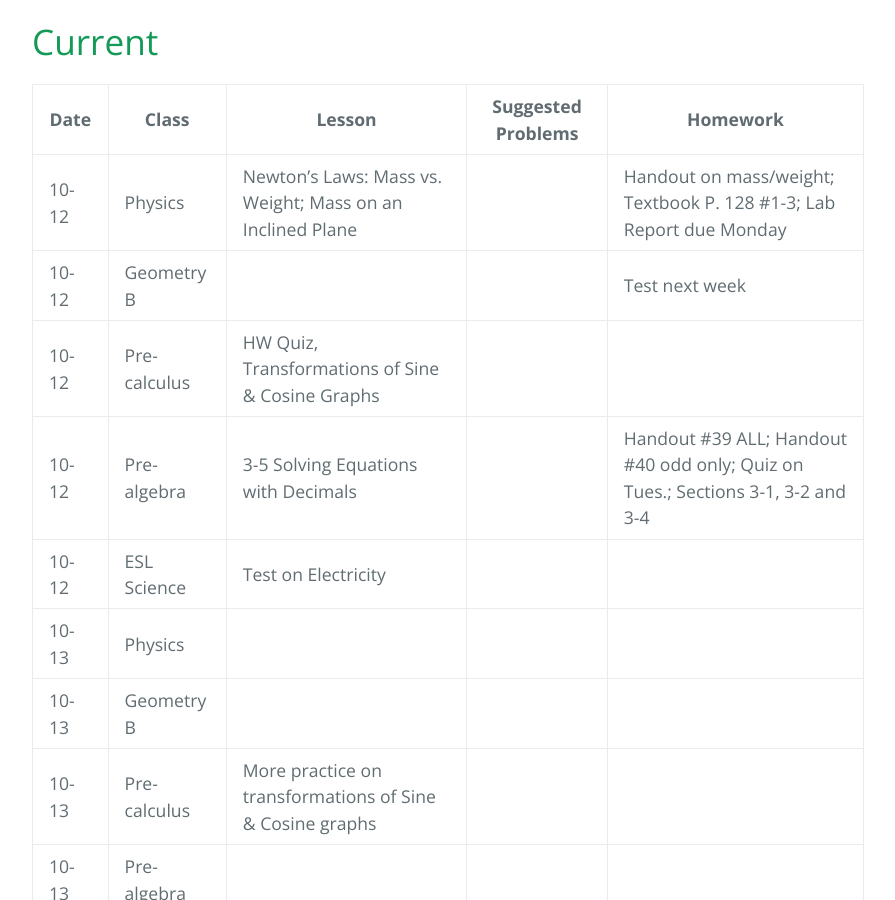
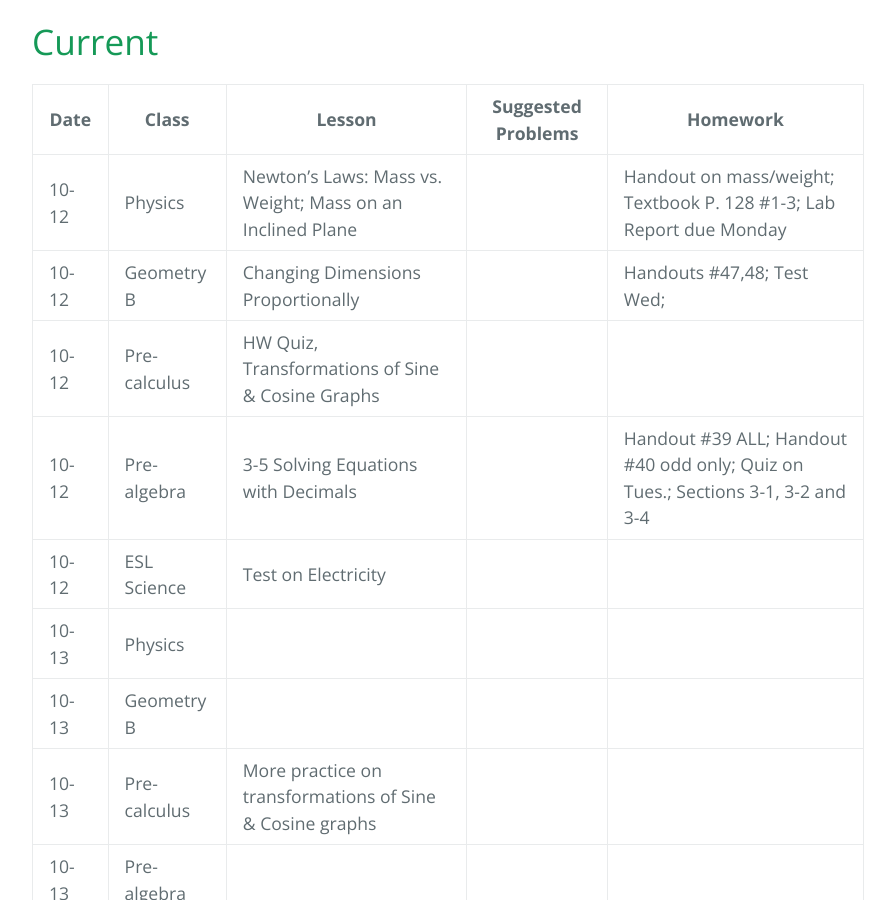
Before and after one commit to gpayoo/gpayoo, a Jekyll site: the page built from index.md, in a window 1280 px wide and 900 px high, scrolled down 484 px. Shown: the whole window, without its empty margins (192-1087 px from the left). Built offline with Jekyll 4.4.1, drawn with Linux system fonts in a browser that asks for light colours; our own code applies the rules of GitHub Pages for plain Markdown files.

Commit message:
Update index.md

```diff
--- a/index.md
+++ b/index.md
@@ -11,7 +11,7 @@ layout: default
 | Date | Class | Lesson | Suggested Problems | Homework |
 | ---- | ----- | ------ | -------- | ---
 | 10-12 | Physics | Newton's Laws: Mass vs. Weight; Mass on an Inclined Plane | | Handout on mass/weight; Textbook P. 128 #1-3; Lab Report due Monday
-| 10-12 | Geometry B |   | |  Test next week|
+| 10-12 | Geometry B | Changing Dimensions Proportionally  | |  Handouts #47,48; Test Wed;|
 | 10-12 | Pre-calculus | HW Quiz, Transformations of Sine & Cosine Graphs| |
 | 10-12 | Pre-algebra | 3-5 Solving Equations with Decimals | | Handout #39 ALL; Handout #40 odd only; Quiz on Tues.; Sections 3-1, 3-2 and 3-4
 | 10-12 | ESL Science | Test on Electricity|  |
```
